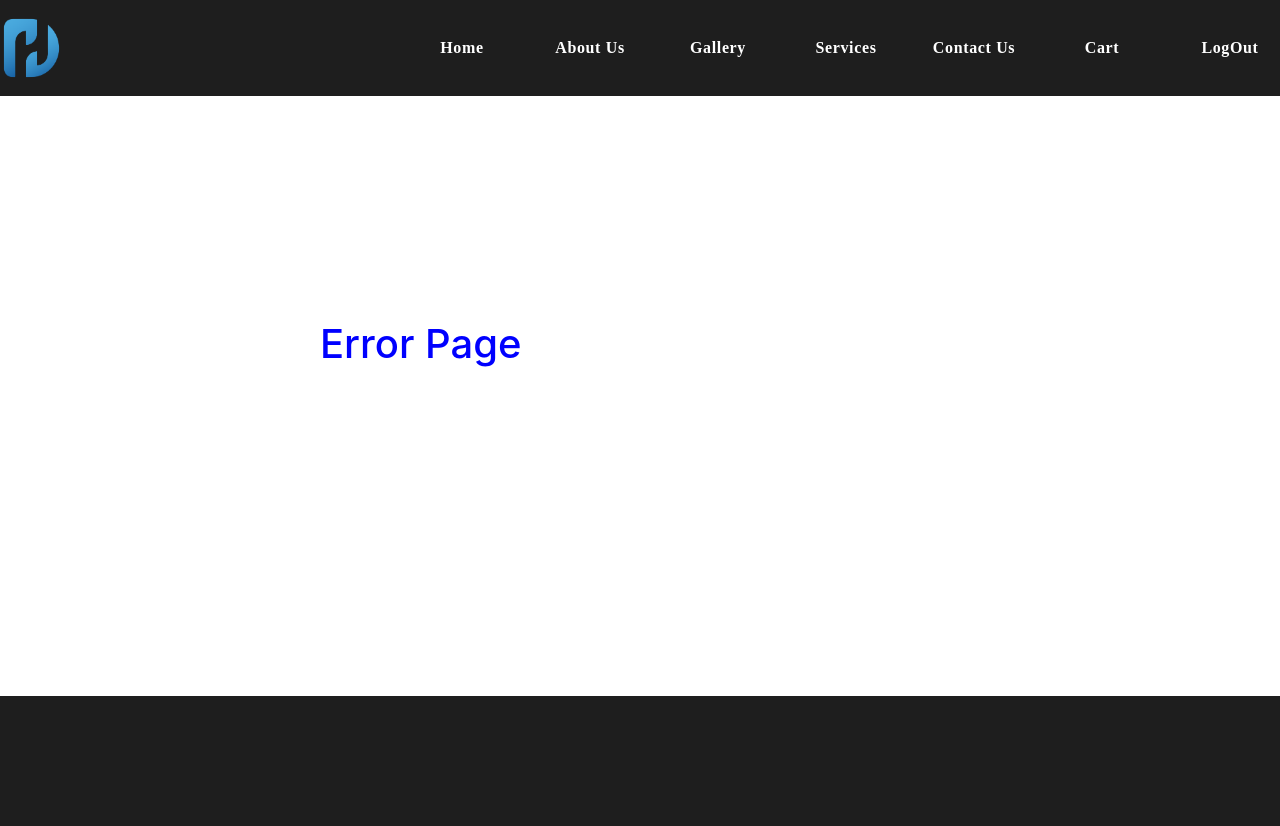
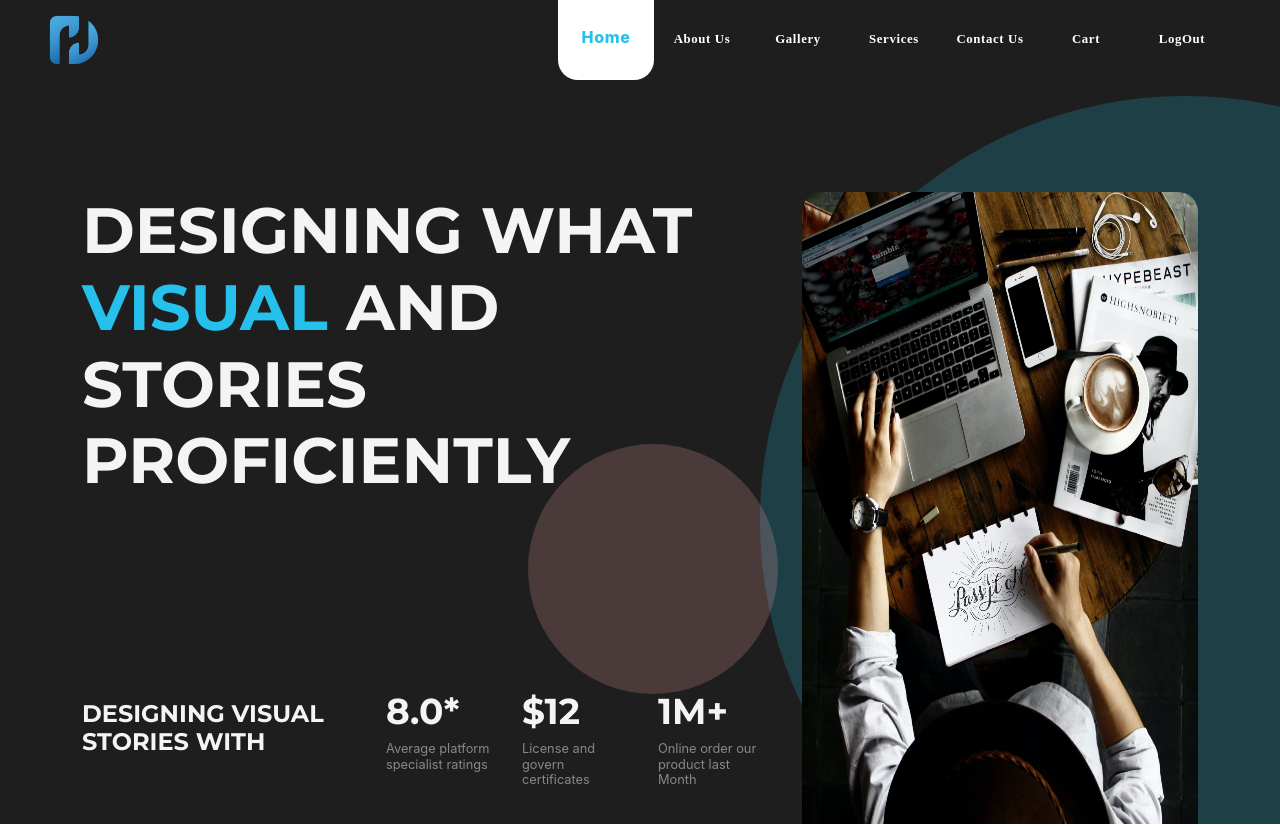
Before and after one commit to mineshpatel029/DezainaHub-WebV1, a React (Create React App) app: page / in a window 1280 px wide. Shown: the top 826 px of the page. Built offline with nearby package versions, Linux system fonts and the light colour scheme; no server answers; a web font is replaced by a local one.

Commit message:
Header Updated

```diff
--- a/src/App.js
+++ b/src/App.js
@@ -38,7 +38,7 @@ function App() {
     <BrowserRouter>
         {!renderHeaderFooter() ? <HeaderSec/> : <></> }
         <Routes>
-          <Route path='/Home' element={<LandingPage/>} />
+          <Route path='/' element={<LandingPage/>} />
           <Route path='/AboutUs' element={<AboutUsPage/>} />
           <Route path='/Service' element={<ServicePage/>} />
           <Route path='/Service/:id' element={<PDPage/>} />
--- a/src/Components/MainPages/Header/HeaderSec.css
+++ b/src/Components/MainPages/Header/HeaderSec.css
@@ -9,30 +9,31 @@
   flex-direction: row;
 }
 .NavMainContainer .NavBarStyle .Nav-Logo {
-  margin-left: -6rem;
+  margin-left: -3rem;
 }
 .NavMainContainer .NavBarStyle .Nav-Logo img {
-  width: 5.7rem;
+  width: 5rem;
   height: 100%;
 }
 .NavMainContainer .NavBarStyle .NavBarList {
   display: flex;
   width: 120%;
   justify-content: flex-end;
-  margin-right: -6rem !important;
+  margin-right: -2rem !important;
 }
 .NavMainContainer .NavBarStyle .NavBarList .NavBarList-Items {
   color: #ffffff;
-  width: 8rem;
-  height: 6rem;
+  width: 6rem;
+  height: 5rem;
   display: flex;
+  font-size: 0.8rem;
   justify-content: center;
   align-items: center;
 }
 .NavMainContainer .NavBarStyle .NavBarList .NavBarList-Items .activeButton {
-  width: 8rem;
-  height: 6rem;
-  font-size: 1.1rem !important;
+  width: 6rem;
+  height: 5rem;
+  font-size: 1rem !important;
   font-weight: 800 !important;
   padding-bottom: 0.5rem;
   transition: 200ms ease;
@@ -43,8 +44,8 @@
   letter-spacing: 0.04rem;
 }
 .NavMainContainer .NavBarStyle .NavBarList .NavBarList-Items .NavBarListItem-Button {
-  width: 8rem;
-  height: 6rem;
+  width: 6rem;
+  height: 5rem;
   background-color: transparent;
   border: none;
   text-align: center;
--- a/src/Components/MainPages/Header/HeaderSec.jsx
+++ b/src/Components/MainPages/Header/HeaderSec.jsx
@@ -1,12 +1,13 @@
 import React, { useState } from 'react'
 import "./HeaderSec.css"
 import LogoImg from "./Image/Dezaina.hub.png"
-import { NavLink } from "react-router-dom";
+import { NavLink, useLocation } from "react-router-dom";
 
 
 export const HeaderSec = () => {
     const [activeTab, setActiveTab] = useState("home");
     const url = window.location.href;
+    const { pathname ='' } = useLocation();
 
     return (
     <div className='NavMainContainer'>
@@ -16,8 +17,8 @@ export const HeaderSec = () => {
             </div>
             <div className='NavBarList'>
                 <div className='NavBarList-Items'>
-                <NavLink to="/Home">
-                    <button onClick={() => setActiveTab('home')} className={url.includes("Home") ? "activeButton" : 'NavBarListItem-Button'}>Home</button>
+                <NavLink to="/">
+                    <button onClick={() => setActiveTab('home')} className={pathname === '/' ? "activeButton" : 'NavBarListItem-Button'}>Home</button>
                 </NavLink>
                 </div>
                 <div className='NavBarList-Items'>
--- a/src/Components/MainPages/Header/HeaderSec.scss
+++ b/src/Components/MainPages/Header/HeaderSec.scss
@@ -7,17 +7,14 @@
     position: fixed;
     width: 100%;
     z-index: 100000000;
-    // display: flex;
-    // justify-content: center;
 
 .NavBarStyle{
     display: flex;
     flex-direction: row;
-    // margin: auto 0rem;
     .Nav-Logo{
-        margin-left: -6rem;
+        margin-left: -3rem;
         img{
-            width: 5.7rem;
+            width: 5rem;
             height: 100%;
 
         }
@@ -27,21 +24,22 @@
         display: flex;
         width: 120%;
         justify-content: flex-end;
-        margin-right: -6rem !important;
+        margin-right: -2rem !important;
 
     .NavBarList-Items{
         // background-color: $PrimaryColor;
         color: $SecondaryFontColor;
-        width: 8rem;
-        height: 6rem;
+        width: 6rem;
+        height: 5rem;
         display: flex;
+        font-size: 0.8rem;
         justify-content: center;
         align-items: center;
 
         .activeButton{
-            width: 8rem;
-            height: 6rem;
-            font-size: 1.1rem !important;
+            width: 6rem;
+            height: 5rem;
+            font-size: 1rem !important;
             font-weight: 800 !important;
             padding-bottom: 0.5rem;
             transition: 200ms ease;
@@ -53,8 +51,8 @@
         }
 
         .NavBarListItem-Button{
-            width: 8rem;
-            height: 6rem;
+            width: 6rem;
+            height: 5rem;
             background-color: transparent;
             border: none;
             text-align: center;
--- a/src/Components/MainPages/LoginSignupPage/LoginPage/LoginPage.jsx
+++ b/src/Components/MainPages/LoginSignupPage/LoginPage/LoginPage.jsx
@@ -1,48 +1,67 @@
-import React, { useState } from 'react'
-import "./LoginPage.css"
-import LogoImg from "../Image/Dezaina.hub.png"
-import LoginImg from "../Image/4.jpg"
-import axios from '../../../../axios';
+import React, { useState } from "react";
+import "./LoginPage.css";
+import LogoImg from "../Image/Dezaina.hub.png";
+import LoginImg from "../Image/4.jpg";
+import axios from "../../../../axios";
+import { useNavigate } from "react-router";
 
 export const LoginPage = () => {
   const [email, setEmail] = useState(null);
   const [password, setPassword] = useState(null);
+  const navigate = useNavigate();
 
   const handleSubmit = async (e) => {
     e.preventDefault();
     if (!email || !password) return;
     try {
-        const response = await axios.post("/login", {email, password});
+      const response = await axios.post("/login", { email, password });
       if (response.data?.token) {
-            localStorage.setItem("token", response.data.token)
+        localStorage.setItem("token", response.data.token);
+        navigate("/");
       }
-        console.log('Success!');
+      console.log("Success!");
     } catch (error) {
       console.log(error);
     }
-  }
+  };
 
   return (
-    <div className='LoginSignupPageMain'>
-        <div className='LoginSignupPage'>
-            <div className='LoginSignupPage-Content'>
-                <div className='LoginSignupPageContent-Logo'>
-                    <img className='LoginSignupPageContentLogo-Img' src={LogoImg} />
+    <div className="LoginSignupPageMain">
+      <div className="LoginSignupPage">
+        <div className="LoginSignupPage-Content">
+          <div className="LoginSignupPageContent-Logo">
+            <img className="LoginSignupPageContentLogo-Img" src={LogoImg} />
           </div>
-                <div className='LoginSignupPageContent-FormContainer'>
-                        <form className='LoginSignupPageContent-Form'>
-                        <div className='LoginSignupPageContentForm-HeadBox'>
-                            <h1 className='LoginSignupPageContentForm-Head'>Login to your account</h1>
-                            <p className='LoginSignupPageContentForm-Content'>Begin Your Journey to a Better Experience</p>
-
+          <div className="LoginSignupPageContent-FormContainer">
+            <form className="LoginSignupPageContent-Form">
+              <div className="LoginSignupPageContentForm-HeadBox">
+                <h1 className="LoginSignupPageContentForm-Head">
+                  Login to your account
+                </h1>
+                <p className="LoginSignupPageContentForm-Content">
+                  Begin Your Journey to a Better Experience
+                </p>
               </div>
-                        <div className='LoginSignupPageContentForm-InputBox'>
-                            <input className='LoginSignupPageContentForm-input' onChange={(e) => setEmail(e.target.value)} placeholder='Email'></input>
-                            <input className='LoginSignupPageContentForm-input' onChange={(e) => setPassword(e.target.value)} placeholder='Password'></input>
+              <div className="LoginSignupPageContentForm-InputBox">
+                <input
+                  className="LoginSignupPageContentForm-input"
+                  onChange={(e) => setEmail(e.target.value)}
+                  placeholder="Email"
+                ></input>
+                <input
+                  className="LoginSignupPageContentForm-input"
+                  onChange={(e) => setPassword(e.target.value)}
+                  placeholder="Password"
+                ></input>
               </div>
-                        <div className='LoginSignupPageContentForm-ButtonBox'>
-                            <button className='LoginSignupPageContentForm-Verifybutton' onClick={(e) => handleSubmit(e)}>Login</button>
-                            <button className='LoginSignupPageContentForm-Googlebutton'>
+              <div className="LoginSignupPageContentForm-ButtonBox">
+                <button
+                  className="LoginSignupPageContentForm-Verifybutton"
+                  onClick={(e) => handleSubmit(e)}
+                >
+                  Login
+                </button>
+                <button className="LoginSignupPageContentForm-Googlebutton">
                   <svg
                     width="18"
                     height="18"
@@ -58,21 +77,19 @@ export const LoginPage = () => {
 
                   <span>Sign up with google</span>
                 </button>
-
               </div>
             </form>
           </div>
         </div>
-            <div className='LoginSignupPage-ImageContainer'>
-                <button className='LoginSignupPage-ImgButton'>Signup</button>
-                <div className='LoginSignupPage-Imgbox'>
-                    <img className='LoginSignupPage-Img' src={LoginImg}/>
-                </div>
-
+        <div className="LoginSignupPage-ImageContainer">
+          <button className="LoginSignupPage-ImgButton">Signup</button>
+          <div className="LoginSignupPage-Imgbox">
+            <img className="LoginSignupPage-Img" src={LoginImg} />
           </div>
         </div>
       </div>
-  )
-}
+    </div>
+  );
+};
 
 export default LoginPage;
```
Also changed, not shown: 2 other files (tests, documents, lock files or other folders). Lines whose indentation alone changed are shown as unchanged.
